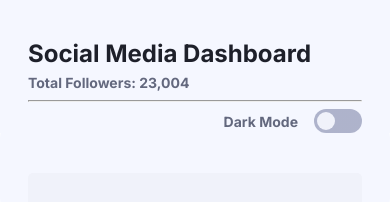
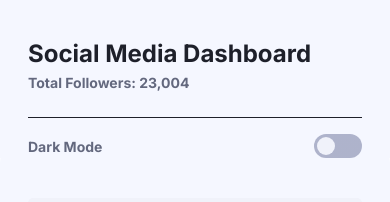
Before and after one commit to katrien-s/fe-24-012-social-media-dashboard-with-theme-switcher-master, a plain HTML site: page index.html in a window 390 px wide. Shown: the top 202 px of the page. Drawn offline with Linux system fonts and the light colour scheme.

Commit message:
wrapped up mobile

```diff
--- a/index.html
+++ b/index.html
@@ -22,9 +22,8 @@
 				<h1 class="fs-500 fw-700">Social Media Dashboard</h1>
 				<p class="fw-700 text-02">Total Followers: 23,004</p>
 			</div>
-			<hr />
 
-			<div class="toggle-container | flex align-center justify-between">
+			<div class="toggle-container">
 				<p class="fw-700 text-02">Dark Mode</p>
 				<label class="switch">
 					<input type="checkbox" id="theme-toggle" onclick="toggleTheme()" />
--- a/style.css
+++ b/style.css
@@ -288,7 +288,10 @@ header::after {
 .toggle-container {
 	display: flex;
 	align-items: center;
-	justify-content: end;
+	justify-content: space-between;
+	border-top: 1px solid hsl(var(--clr-text-01));
+	padding-top: 1rem;
+	margin-top: 1.5rem;
 }
 
 .cards-container {
```
